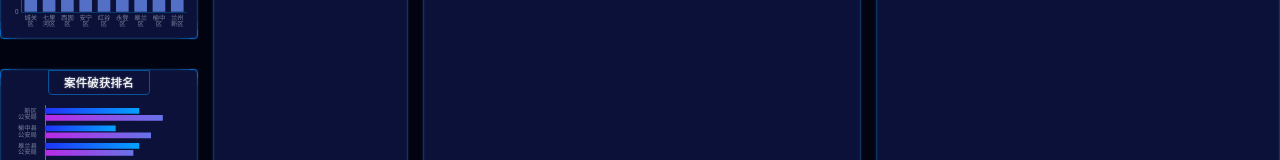
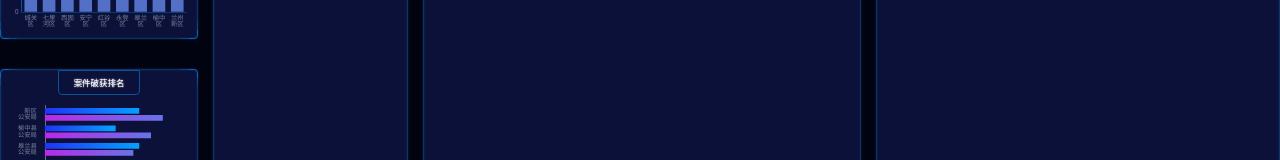
Before and after one commit to LuLiang0307/BigScreen-OriginCode, a React (Vite) app: page /#/ in a window 1280 px wide. Shown: the part 250-410 px from the top of the page. Built offline with nearby package versions, Linux system fonts and the light colour scheme.

Commit message:
整理代码

```diff
--- a/src/pages/home.scss
+++ b/src/pages/home.scss
@@ -64,7 +64,7 @@
     .section5 {
       grid-area: box5;
     }
-    .管辖统计 {
+    .管辖统计, .破获排名{
       height: px(315);
       display: flex;
       flex-direction: column;
@@ -85,23 +85,6 @@
     }
     .破获排名 {
       height: px(423);
-      display: flex;
-      flex-direction: column;
-      align-items: center;
-      h2 {
-        flex-shrink: 0;
-        border: 1px solid #0a5299;
-        border-bottom-left-radius: 4px;
-        border-bottom-right-radius: 4px;
-        font-size: px(22);
-        line-height: px(24);
-        padding: px(10) px(28);
-        text-shadow: 0 0 px(3) white;
-      }
-      .chart {
-        flex: 1;
-        width: 100%;
-      }
       .legend {
         display: flex;
         align-items: center;
```
